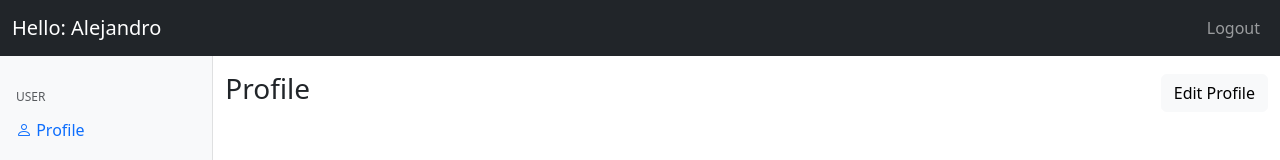
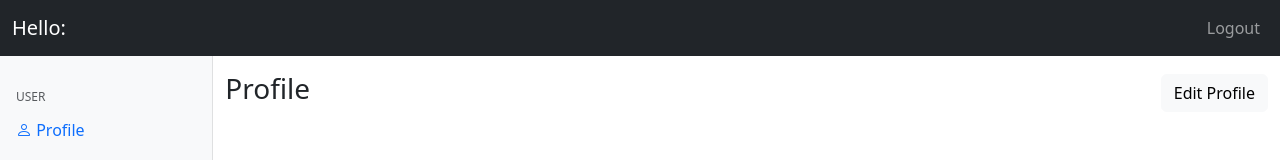
Before and after one commit to AleejandroReyna/new-bank-app, a React (Create React App) app: page /profile in a window 1280 px wide. Shown: the top 160 px of the page. Built offline with nearby package versions, Linux system fonts and the light colour scheme.

Commit message:
fake-login: Added user to app header

```diff
--- a/src/components/layout/dashboard/Header/_Header.tsx
+++ b/src/components/layout/dashboard/Header/_Header.tsx
@@ -1,5 +1,6 @@
 // Dependencies
 import { Link } from "react-router-dom"
+import { useUser } from "../../../../contexts/User"
 
 // UI Components
 import {
@@ -8,13 +9,15 @@ import {
   Container
 } from "react-bootstrap"
 
-export const Header = () => (
+export const Header = () => {
+  const { user } = useUser()
+  return (
   <Navbar as={'header'} bg="dark" data-bs-theme="dark" sticky="top">
     <Container fluid>
-      <Navbar.Brand as={Link} to="/accounts">Hello: Alejandro</Navbar.Brand>
+      <Navbar.Brand as={Link} to="/accounts">Hello: {user?.name} {user?.lastName}</Navbar.Brand>
       <Nav className="ms-auto">
         <Nav.Link as={Link} to="/">Logout</Nav.Link>
       </Nav>
     </Container>
   </Navbar>
-)
+)}
```
